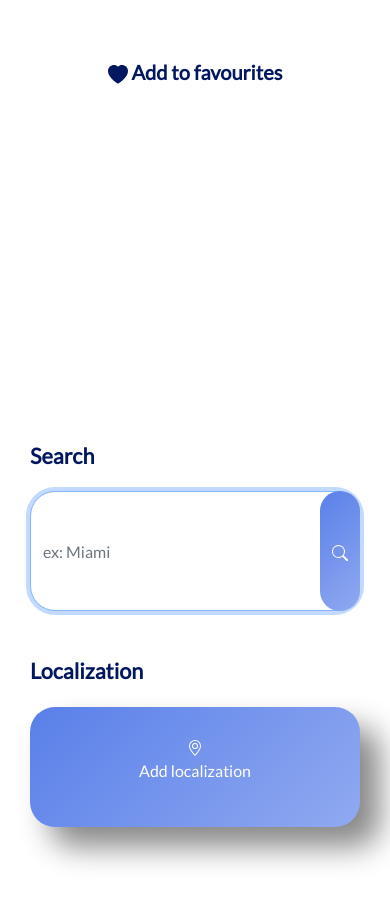
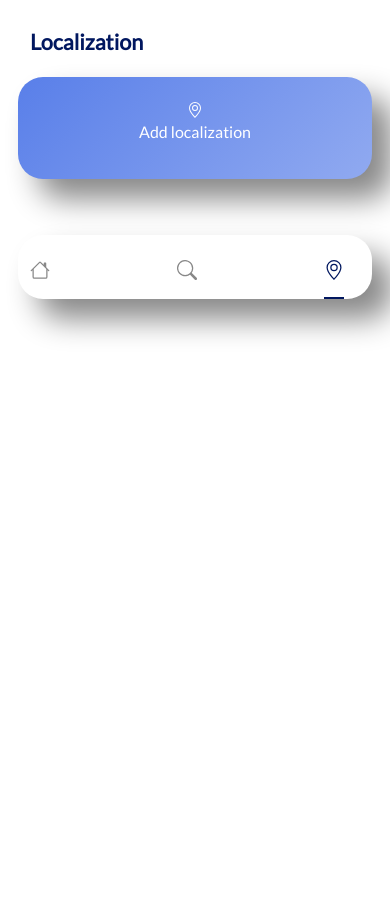
Before and after one commit to GiovanniBiancuzzo/weather_app_tech_task, a React (Create React App) app: page /geolocation in a window 390 px wide. After the commit the page ends 844 px from the top, so only its background shows below. Built offline with nearby package versions, Linux system fonts and the light colour scheme.

Commit message:
geolocation button responsive

```diff
--- a/src/App.css
+++ b/src/App.css
@@ -31,10 +31,10 @@
 }
 
 .miniContainer {
-    height: 120px;
+    min-height: 12vh;
     position: relative;
     width: 100%;
-    margin-bottom: 3em;
+    margin: 0 auto 3em auto;
 }
 
 .shadowCorners {
@@ -46,16 +46,29 @@
     border-radius: 25px !important;
     box-shadow: 5px 5px 20px #888888;
 }
+.miniNavbar {
+    min-height: 4em;
+}
+
+.activeLinkNavbar {
+    color: #01175f !important;
+    padding-bottom: 90%;
+    border-bottom: 2px solid #01175f;
+}
+
+.inactiveLinkNavbar {
+    color: #888888 !important;
+}
 
 /*note: contenitore città*/
 .recentCitiesContainer {
-    height: 39vh;
+    max-height: 39vh;
     overflow: auto;
 }
 
 .miniCard {
     cursor: pointer;
-    height: 17vh !important;
+    min-height: 10vh;
     margin-top: 2em;
 }
 
@@ -71,7 +84,7 @@
 .todayContainer {
     text-align: center;
     justify-content: space-evenly;
-    height: 36vh;
+    max-height: 36vh;
     overflow: auto;
     padding: 3em;
     margin-bottom: 3em;
--- a/src/App.js
+++ b/src/App.js
@@ -4,6 +4,8 @@ import 'bootstrap/dist/css/bootstrap.min.css';
 import SidebarNavbar from './components/SidebarNavbar';
 import { BrowserRouter, Route, Routes } from 'react-router-dom';
 import HomeComponent from './components/HomeComponent';
+import FormSearch from './components/FormSearch';
+import ButtonGeolocation from './components/ButtonGeolocation';
 
 
 function App () {
@@ -13,6 +15,10 @@ function App () {
         <Routes>
           <Route path='/' element={<HomeComponent />}>
           </Route>
+          <Route path='/search' element={<FormSearch />}>
+          </Route>
+          <Route path='/geolocation' element={<ButtonGeolocation />}>
+          </Route>
         </Routes>
         <SidebarNavbar />
       </Row>
--- a/src/components/ButtonGeolocation.jsx
+++ b/src/components/ButtonGeolocation.jsx
@@ -1,10 +1,12 @@
 import { Button } from "react-bootstrap";
 import { BsGeoAlt } from "react-icons/bs";
 import { useDispatch } from "react-redux";
+import { useNavigate } from "react-router-dom";
 import { getWeatherInfosAction } from "../redux/actions";
 
 const ButtonGeolocation = () => {
     const dispatch = useDispatch();
+    const navigate = useNavigate();
     // const key = "428520568944956458551x39764 ";
 
     const handleGeolocation = () => {
@@ -15,6 +17,7 @@ const ButtonGeolocation = () => {
                 ) //attraverso il reverse coding dell'api, otteniamo il nome della città come query di ricerca
                     .then((result) => result.json())
                     .then((data) => dispatch(getWeatherInfosAction(data.city)))
+                    .then(() => navigate("/"))
                     .catch((error) => console.log(error));
             },
             () => alert("impossibile ottenere la posizione")
--- a/src/components/FormSearch.jsx
+++ b/src/components/FormSearch.jsx
@@ -1,5 +1,5 @@
 import { useState } from "react";
-import { Button, Col, Form, Row } from "react-bootstrap";
+import { Button, Form } from "react-bootstrap";
 import { BsSearch } from "react-icons/bs";
 import { useDispatch } from "react-redux";
 import { getWeatherInfosAction } from "../redux/actions";
--- a/src/components/SidebarNavbar.jsx
+++ b/src/components/SidebarNavbar.jsx
@@ -1,15 +1,72 @@
-import { Col } from "react-bootstrap";
+import { Col, Container, Navbar } from "react-bootstrap";
 import ButtonGeolocation from "./ButtonGeolocation";
 import FavouritesCitiesComponent from "./FavouritesCitiesComponent";
 import FormSearch from "./FormSearch";
+import { useMediaQuery } from "react-responsive";
+import { BsHouse, BsSearch, BsGeoAlt } from "react-icons/bs";
+import { Link, NavLink, useLocation } from "react-router-dom";
 
 const SidebarNavbar = () => {
+    const location = useLocation();
+
+    const isDesktopOrLaptop = useMediaQuery({
+        query: "(min-width: 768px)",
+    });
+    const isTabletOrMobile = useMediaQuery({ query: "(max-width: 1224px)" });
+
     return (
-        <Col md={6} lg={4}>
-            <FavouritesCitiesComponent />
-            <FormSearch />
-            <ButtonGeolocation />
-        </Col>
+        <>
+            {isDesktopOrLaptop ? (
+                <Col md={6} lg={4}>
+                    <FavouritesCitiesComponent />
+                    <FormSearch />
+                    <ButtonGeolocation />
+                </Col>
+            ) : (
+                <>
+                    <Navbar>
+                        <Container className="miniNavbar shadowCorners">
+                            <Navbar.Brand>
+                                <NavLink
+                                    to={"/"}
+                                    className={
+                                        location.pathname === "/"
+                                            ? "activeLinkNavbar"
+                                            : "inactiveLinkNavbar"
+                                    }
+                                >
+                                    <BsHouse />
+                                </NavLink>
+                            </Navbar.Brand>
+                            <Navbar.Brand>
+                                <NavLink
+                                    to={"/search"}
+                                    className={
+                                        location.pathname === "/search"
+                                            ? "activeLinkNavbar"
+                                            : "inactiveLinkNavbar"
+                                    }
+                                >
+                                    <BsSearch />
+                                </NavLink>
+                            </Navbar.Brand>
+                            <Navbar.Brand>
+                                <NavLink
+                                    to={"/geolocation"}
+                                    className={
+                                        location.pathname === "/geolocation"
+                                            ? "activeLinkNavbar"
+                                            : "inactiveLinkNavbar"
+                                    }
+                                >
+                                    <BsGeoAlt />
+                                </NavLink>
+                            </Navbar.Brand>
+                        </Container>
+                    </Navbar>
+                </>
+            )}
+        </>
     );
 };
 
```
